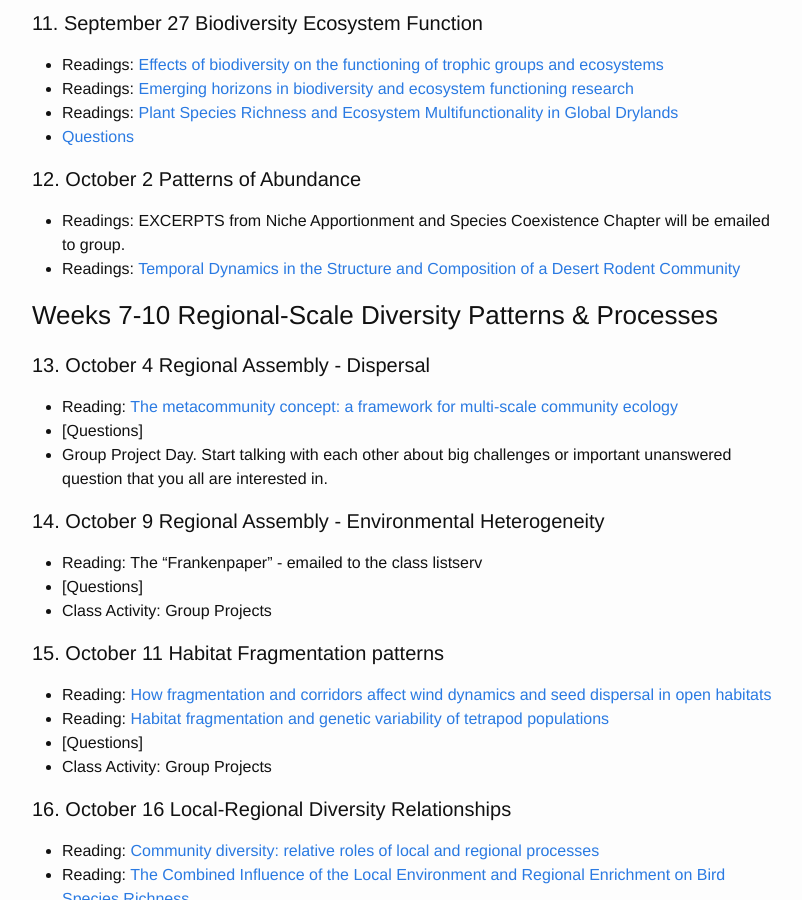
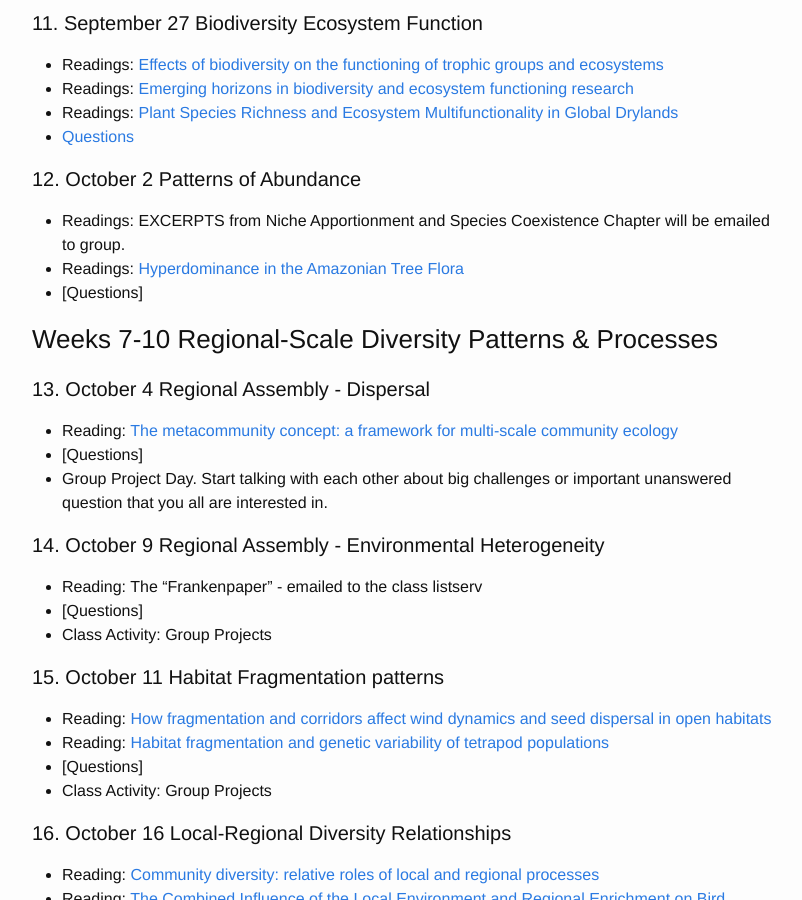
Before and after one commit to skmorgane/biodiversity-course, a Jekyll site: the page built from schedule.md, in a window 1280 px wide and 900 px high, scrolled down 2156 px. Shown: the whole window, without its empty margins (238-1040 px from the left). Built offline with Jekyll 4.4.1, drawn with Linux system fonts in a browser that asks for light colours.

Commit message:
Update patterns of abundance

```diff
--- a/schedule.md
+++ b/schedule.md
@@ -76,8 +76,8 @@ Everyone needs to read: [Assemblage Time Series Reveal Biodiversity Change but N
 
 #### 12. October 2 Patterns of Abundance
  * Readings: EXCERPTS from Niche Apportionment and Species Coexistence Chapter will be emailed to group.
- * Readings: [Temporal Dynamics in the Structure and Composition of a Desert Rodent Community](https://doi.org/10.1890/04-0321)
-
+ * Readings: [Hyperdominance in the Amazonian Tree Flora](http://science.sciencemag.org/content/342/6156/1243092)
+ * [Questions]
 
 ### Weeks 7-10 Regional-Scale Diversity Patterns & Processes
 
```
